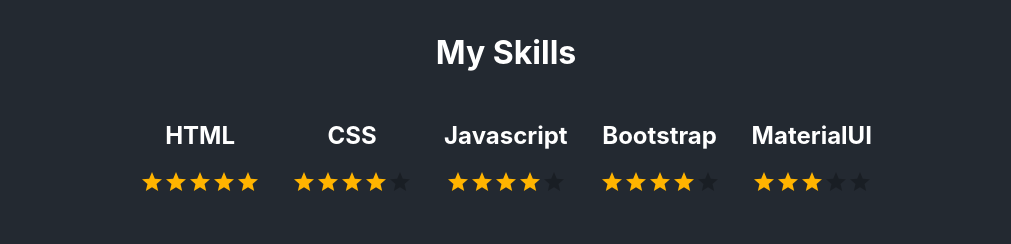
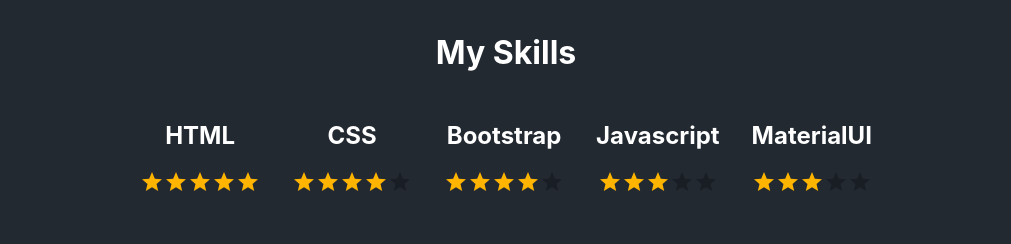
Before and after one commit to TimJSnyder/PersonalSite, a Next.js app: page / in a window 1280 px wide. Shown: the part 800-1044 px from the top of the page, without its empty margins (134-1145 px from the left). Built offline with nearby package versions, Linux system fonts and the light colour scheme.

Commit message:
minor changes to skills

```diff
--- a/Components/Skills.js
+++ b/Components/Skills.js
@@ -15,12 +15,12 @@
           <Rating value={4} readOnly />
         </Box>
         <Box component="fieldset" mb={3} borderColor="transparent">
-          <h2>Javascript</h2>
+          <h2>Bootstrap</h2>
           <Rating value={4} readOnly />
         </Box>
         <Box component="fieldset" mb={3} borderColor="transparent">
-          <h2>Bootstrap</h2>
-          <Rating value={4} readOnly />
+          <h2>Javascript</h2>
+          <Rating value={3} readOnly />
         </Box>
         <Box component="fieldset" mb={3} borderColor="transparent">
           <h2>MaterialUI</h2>
```
